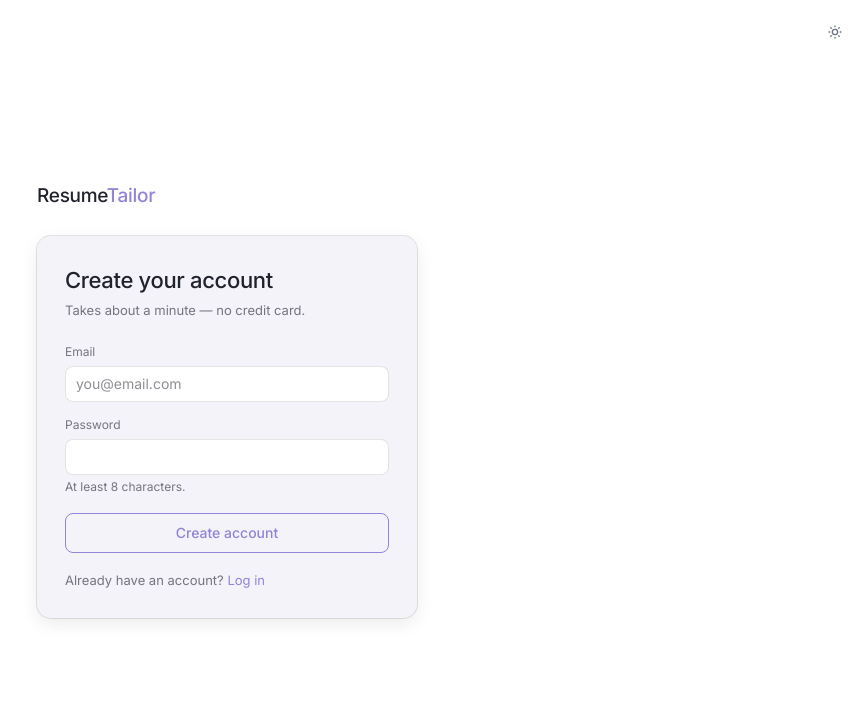
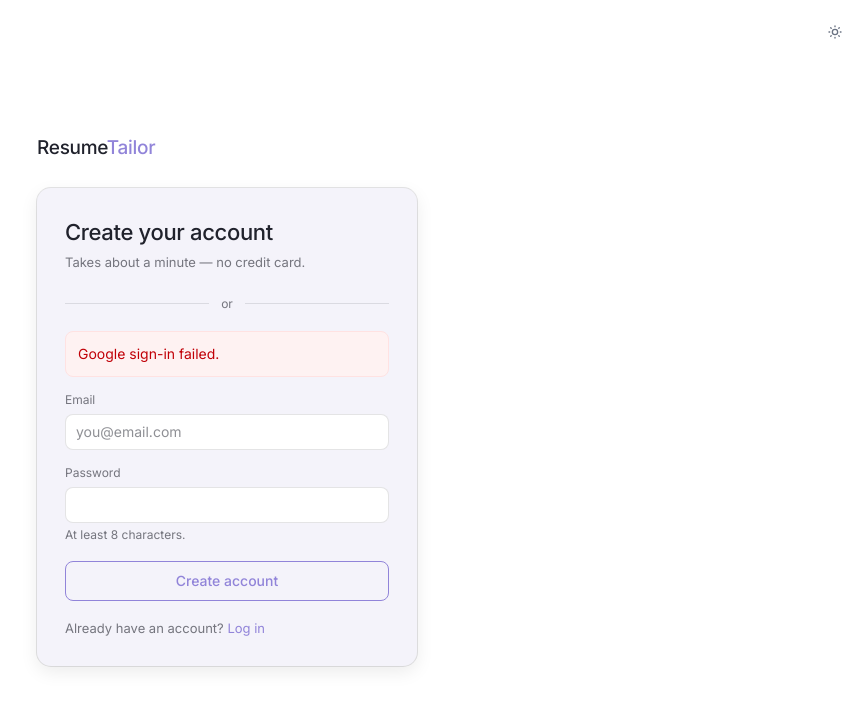
Before and after one commit to osamamateen/resume-optimizer, a Next.js app: page /signup in a window 1280 px wide. Shown: the top 708 px of the page, without its empty margins (413-1280 px from the left). Built offline with nearby package versions, Linux system fonts and the light colour scheme; no server answers.

Commit message:
feat: add Continue with Google to login and signup pages

```diff
--- a/app/login/page.tsx
+++ b/app/login/page.tsx
@@ -4,10 +4,11 @@
 import { useRouter } from "next/navigation";
 import { useAuth } from "@/lib/auth/AuthContext";
 import { ThemeToggle } from "@/components/ThemeToggle";
+import { GoogleSignInButton } from "@/components/auth/GoogleSignInButton";
 
 export default function LoginPage() {
   const router = useRouter();
-  const { login } = useAuth();
+  const { login, loginWithGoogle } = useAuth();
   const [email, setEmail] = useState("");
   const [password, setPassword] = useState("");
   const [error, setError] = useState<string | null>(null);
@@ -27,6 +28,16 @@
     }
   }
 
+  async function handleGoogleCredential(idToken: string) {
+    setError(null);
+    try {
+      await loginWithGoogle(idToken);
+      router.push("/");
+    } catch (err) {
+      setError(err instanceof Error ? err.message : "Google sign-in failed.");
+    }
+  }
+
   return (
     <div className="min-h-screen bg-bg text-text-primary relative flex items-center justify-center p-[6vw]">
       <div className="absolute top-4 right-4">
@@ -43,6 +54,14 @@
           <p className="text-[13px] text-text-secondary mb-[22px]">
             Log in to keep tailoring your resume.
           </p>
+
+          <GoogleSignInButton onCredential={handleGoogleCredential} onError={setError} />
+
+          <div className="flex items-center gap-3 my-[18px]">
+            <div className="flex-1 h-px bg-border-hairline" />
+            <span className="text-[12px] text-text-secondary">or</span>
+            <div className="flex-1 h-px bg-border-hairline" />
+          </div>
 
           <form onSubmit={handleSubmit} className="flex flex-col gap-[14px]">
             {error && (
--- a/app/signup/page.tsx
+++ b/app/signup/page.tsx
@@ -4,10 +4,11 @@
 import { useRouter } from "next/navigation";
 import { useAuth } from "@/lib/auth/AuthContext";
 import { ThemeToggle } from "@/components/ThemeToggle";
+import { GoogleSignInButton } from "@/components/auth/GoogleSignInButton";
 
 export default function SignupPage() {
   const router = useRouter();
-  const { signup } = useAuth();
+  const { signup, loginWithGoogle } = useAuth();
   const [email, setEmail] = useState("");
   const [password, setPassword] = useState("");
   const [error, setError] = useState<string | null>(null);
@@ -27,6 +28,16 @@
     }
   }
 
+  async function handleGoogleCredential(idToken: string) {
+    setError(null);
+    try {
+      await loginWithGoogle(idToken);
+      router.push("/");
+    } catch (err) {
+      setError(err instanceof Error ? err.message : "Google sign-in failed.");
+    }
+  }
+
   return (
     <div className="min-h-screen bg-bg text-text-primary relative flex items-center justify-center p-[6vw]">
       <div className="absolute top-4 right-4">
@@ -43,6 +54,14 @@
           <p className="text-[13px] text-text-secondary mb-[22px]">
             Takes about a minute — no credit card.
           </p>
+
+          <GoogleSignInButton onCredential={handleGoogleCredential} onError={setError} />
+
+          <div className="flex items-center gap-3 my-[18px]">
+            <div className="flex-1 h-px bg-border-hairline" />
+            <span className="text-[12px] text-text-secondary">or</span>
+            <div className="flex-1 h-px bg-border-hairline" />
+          </div>
 
           <form onSubmit={handleSubmit} className="flex flex-col gap-[14px]">
             {error && (
```
